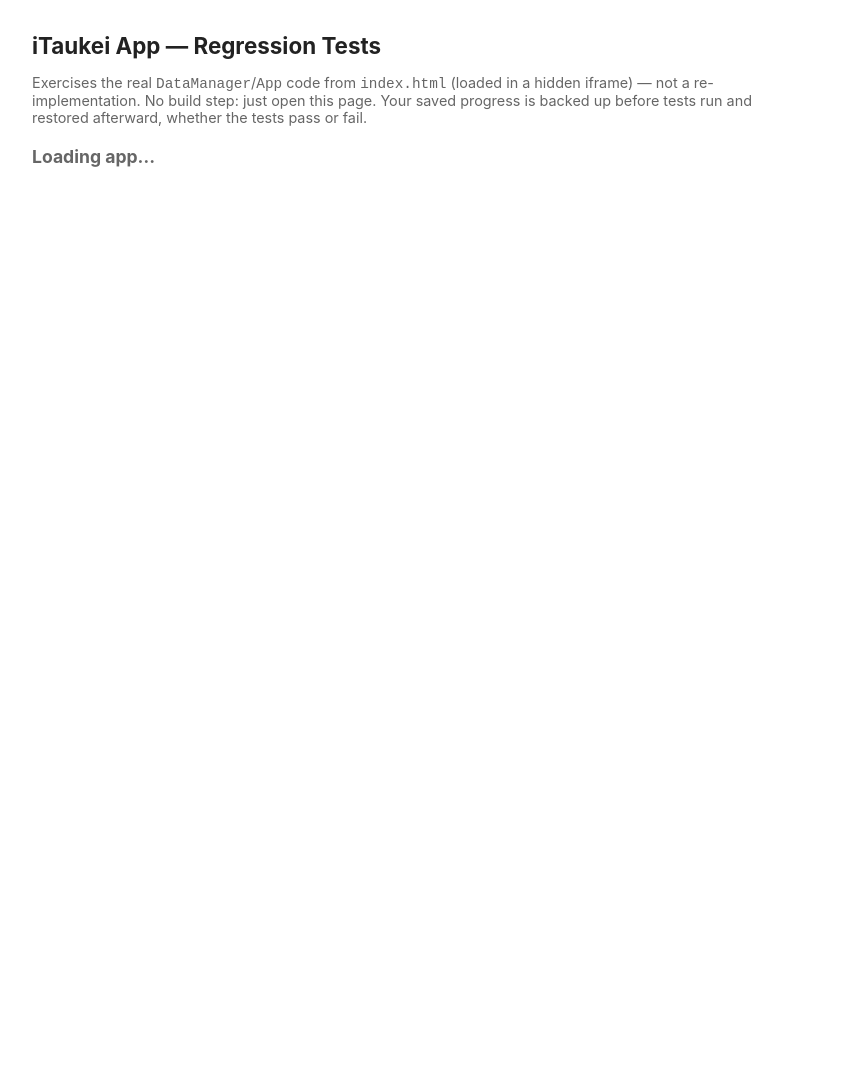
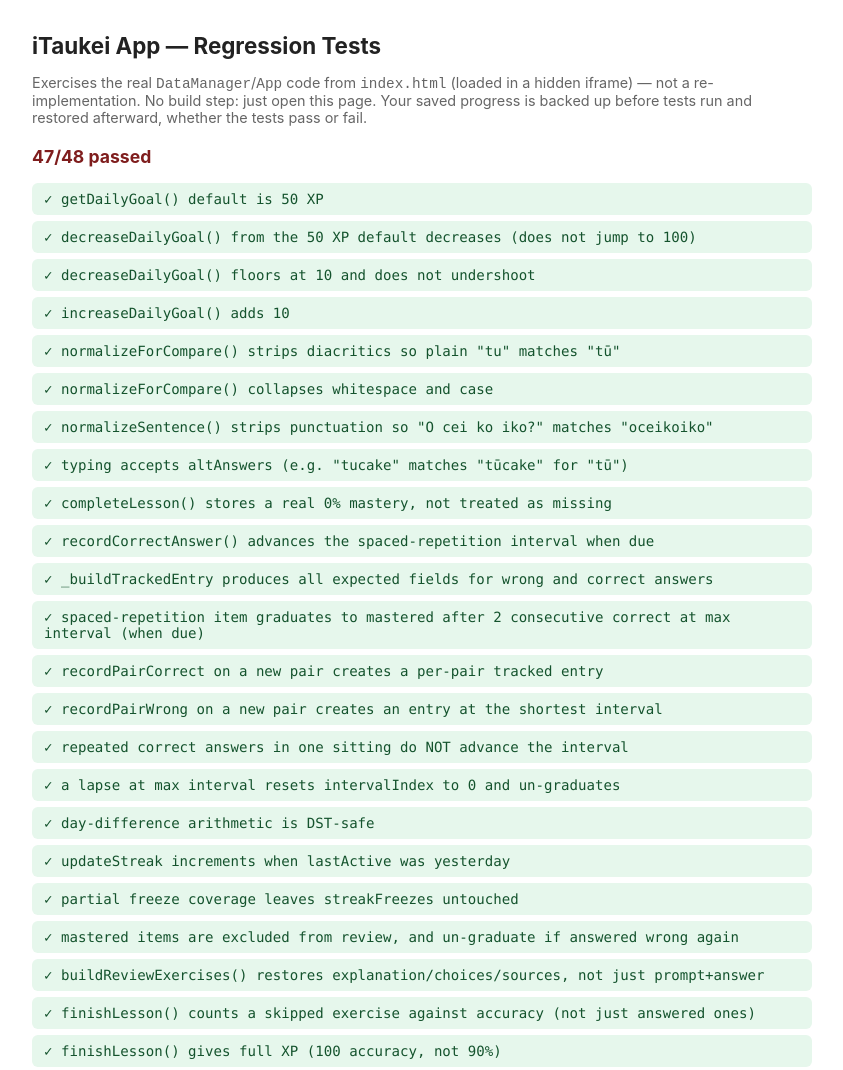
Before and after one commit to klaehnhaight-max/taukei-fijian-app, a plain HTML site: page test.html in a window 1280 px wide. Shown: the top 1070 px of the page, without its empty margins (218-1061 px from the left). Before the commit the page ends 800 px from the top, so only its background shows below. Drawn offline with Linux system fonts and the light colour scheme.

Commit message:
Round 4u: Fix test.html syntax error, rewrite tests, add checkUnlocks to onSignIn
test.html:
- Fixed syntax error: replaced broken test block with correct brace structure
- Rewrote 6 new tests against the REAL API:
  * recordPairCorrect creates per-pair tracked entry (uses correct API)
  * recordPairWrong creates entry at shortest interval
  * DST-safe day-difference testing with Date.UTC
  * repeated correct answers do NOT advance when not due
  * lapse at max interval resets to intervalIndex 0
  * partial freeze coverage leaves streakFreezes untouched
- Fixed "mastered items" test indentation and structure

index.html:
- Added App.checkUnlocks() in onSignIn success path (after sync)
- Added App.checkUnlocks() in onSignIn catch path (for error recovery)

Both paths mirror the pattern used in importProgressFile.

```diff
--- a/test.html
+++ b/test.html
@@ -269,126 +269,110 @@
           name: 'spaced-repetition item graduates to mastered after 2 consecutive correct at max interval (when due)',
           fn: () => {
             resetProgress();
-            const ex = { id: '__test_ex_graduate__', type: 'typing', prompt: 'p', answer: 'a' };
-            // First correct - due immediately, intervalIndex = 2
+            const ex = { id: 'test_ex_graduate', type: 'typing', prompt: 'p', answer: 'a' };
+            const get = () => win.DataManager.progress.wrongAnswers.find(w => w.exerciseId === ex.id);
+            const dueCorrect = () => { get().nextReviewAt = Date.now() - 1000; win.DataManager.recordCorrectAnswer(ex); };
             win.DataManager.recordCorrectAnswer(ex);
-            let wa = win.DataManager.progress.wrongAnswers.find(w => w.exerciseId === ex.id);
-            assert(wa.intervalIndex === 2, `expected intervalIndex 2 after first correct, got ${wa.intervalIndex}`);
-
-            // Make it due and get 2 consecutive correct to reach max interval and graduate
-            for (let i = 0; i < 2; i++) {
-              wa.nextReviewAt = Date.now() - 1000;
-              win.DataManager.recordCorrectAnswer(ex);
-              wa = win.DataManager.progress.wrongAnswers.find(w => w.exerciseId === ex.id);
-            }
-            assert(wa.intervalIndex === 4, `expected intervalIndex 4, got ${wa.intervalIndex}`);
-            assert(wa.streak === 0, 'streak should be 0 after 2 due-corrects');
-            assert(!wa.mastered, `should not be mastered yet at interval 4`);
-
-            // Make it due and get 2nd consecutive correct at max interval
-            wa.nextReviewAt = Date.now() - 1000;
-            win.DataManager.recordCorrectAnswer(ex);
-            // still at max 5, streak now 1
-            wa = win.DataManager.progress.wrongAnswers.find(w => w.exerciseId === ex.id);
-            assert(wa.intervalIndex === 5, `expected intervalIndex 5, got ${wa.intervalIndex}`);
-            assert(wa.streak === 1, 'streak should be 1');
-
-            // 2nd consecutive correct at max interval → mastered
-            win.DataManager.recordCorrectAnswer(ex);
-            wa = win.DataManager.progress.wrongAnswers.find(w => w.exerciseId === ex.id);
-            assert(wa.mastered === true, `expected mastered=true after 2 consecutive correct at max interval, got ${wa.mastered}`);
+            assert(get().intervalIndex === 2, `first correct should start at intervalIndex 2, got ${get().intervalIndex}`);
+            dueCorrect();
+            dueCorrect();
+            assert(get().intervalIndex === 4, `expected intervalIndex 4, got ${get().intervalIndex}`);
+            assert(!get().mastered, 'should not be mastered at interval 4');
+            dueCorrect();
+            assert(get().intervalIndex === 5, `expected intervalIndex 5, got ${get().intervalIndex}`);
+            assert(get().correctStreak === 1, `expected correctStreak 1, got ${get().correctStreak}`);
+            assert(!get().mastered, 'not mastered after only one correct at max interval');
+            dueCorrect();
+            assert(get().mastered === true, `expected mastered=true, got ${get().mastered}`);
           }
         },
         {
-                  {
-          name: 'recordPairCorrect on new pair initializes pair entry',
+          name: 'recordPairCorrect on a new pair creates a per-pair tracked entry',
           fn: () => {
             resetProgress();
-            const ex = { id: '__test_pair_ex__', type: 'matching', prompt: 'p', answer: 'a',
-                       pairs: [{ left: 'a', right: 'b' }, { left: 'c', right: 'd' }] };
-            // Record correct for a pair that hasn't been recorded yet
-            win.DataManager.recordPairCorrect(ex, 0, true);
-            const p = win.DataManager.pairResults.find(r => r.exerciseId === ex.id && r.pairIndex === 0);
-            assert(p !== undefined, 'pair result should exist after recordPairCorrect');
-            assert(p.correct === true, 'pair should be marked correct');
+            win.DataManager.recordPairCorrect('test_match', 0, { fijian: 'bula', english: 'hello' });
+            const wa = win.DataManager.progress.wrongAnswers.find(w => w.exerciseId === 'test_match::pair::0');
+            assert(wa !== undefined, 'per-pair entry should exist after recordPairCorrect');
+            assert(wa.type === 'typing', `expected synthetic type typing, got ${wa.type}`);
+            assert(wa.answer === 'bula', `expected answer bula, got ${wa.answer}`);
+            assert(wa.intervalIndex === 2, `first correct should start at intervalIndex 2, got ${wa.intervalIndex}`);
           }
         },
         {
-          name: 'recordPairWrong on new pair handles first encounter',
+          name: 'recordPairWrong on a new pair creates an entry at the shortest interval',
           fn: () => {
             resetProgress();
-            const ex = { id: '__test_pair_wrong__', type: 'matching', prompt: 'p', answer: 'a',
-                       pairs: [{ left: 'a', right: 'b' }, { left: 'c', right: 'd' }] };
-            // Record wrong for a pair that hasn't been recorded yet
-            win.DataManager.recordPairWrong(ex, 1, true);
-            const p = win.DataManager.pairResults.find(r => r.exerciseId === ex.id && r.pairIndex === 1);
-            assert(p !== undefined, 'pair result should exist after recordPairWrong');
-            assert(p.correct === false, 'pair should be marked wrong');
+            win.DataManager.recordPairWrong('test_match_w', 1, { fijian: 'moce', english: 'goodbye' });
+            const wa = win.DataManager.progress.wrongAnswers.find(w => w.exerciseId === 'test_match_w::pair::1');
+            assert(wa !== undefined, 'per-pair entry should exist after recordPairWrong');
+            assert(wa.intervalIndex === 0, `expected intervalIndex 0, got ${wa.intervalIndex}`);
+            assert(wa.answer === 'moce', `expected answer moce, got ${wa.answer}`);
           }
         },
         {
-          name: 'repeated correct answers in one sitting do NOT advance interval',
+          name: 'repeated correct answers in one sitting do NOT advance the interval',
           fn: () => {
             resetProgress();
-            const ex = { id: '__test_ex_repeat__', type: 'typing', prompt: 'p', answer: 'a' };
-            // First correct makes it due
+            const ex = { id: 'test_ex_repeat', type: 'typing', prompt: 'p', answer: 'a' };
+            const get = () => win.DataManager.progress.wrongAnswers.find(w => w.exerciseId === ex.id);
             win.DataManager.recordCorrectAnswer(ex);
-            let wa = win.DataManager.progress.wrongAnswers.find(w => w.exerciseId === ex.id);
-            assert(wa.intervalIndex === 2, 'expected intervalIndex 2 after first correct');
-
-            // Make it due and correct again - but in same "session" (no time advancement logic)
-            // The app logic: correct only advances if the item is actually due (nextReviewAt <= now)
-            wa.nextReviewAt = Date.now() - 1000;
-            win.DataManager.recordCorrectAnswer(ex);
-            wa = win.DataManager.progress.wrongAnswers.find(w => w.exerciseId === ex.id);
-            // After 2nd due-correct: interval 4, streak 0 (not 3)
-            assert(wa.intervalIndex === 4, `expected intervalIndex 4, got ${wa.intervalIndex}`);
+            assert(get().intervalIndex === 2, `expected intervalIndex 2, got ${get().intervalIndex}`);
+            for (let i = 0; i < 5; i++) win.DataManager.recordCorrectAnswer(ex);
+            assert(get().intervalIndex === 2, `interval must stay 2 when not due, got ${get().intervalIndex}`);
+            assert(!get().mastered, 'repeats in one sitting must not graduate an item');
           }
         },
         {
-          name: 'updateStreak across spring-forward boundary counts as 1 day',
+          name: 'a lapse at max interval resets intervalIndex to 0 and un-graduates',
           fn: () => {
             resetProgress();
-            // Skip to winter -> spring transition (Mar 9 -> Mar 10 in US/Eastern)
-            // Using UTC arithmetic to test DST-safe calculation
-            win.DataManager.progress.lastActive = new Date(2024, 2, 9, 12, 0, 0).toISOString(); // Mar 9
-
-            // Mock Date now to Mar 10
-            const springForward = new Date(2024, 2, 10, 12, 0, 0);
-            const oldDate = Date;
-            global.Date = class extends Date {
-              constructor(...args) {
-                if (args.length === 0) return new oldDate(springForward);
-                return new oldDate(...args);
-              }
-            };
-
-            win.DataManager.updateStreak();
-
-            // Restore Date
-            global.Date = oldDate;
-
-            // Should count as 1 day, not 0
-            assert(win.DataManager.progress.streak === 1, `expected streak 1 after spring-forward, got ${win.DataManager.progress.streak}`);
+            const ex = { id: 'test_ex_lapse', type: 'typing', prompt: 'p', answer: 'a' };
+            const get = () => win.DataManager.progress.wrongAnswers.find(w => w.exerciseId === ex.id);
+            win.DataManager.recordCorrectAnswer(ex);
+            const e = get(); e.intervalIndex = 5; e.correctStreak = 1; e.mastered = true;
+            win.DataManager.recordWrongAnswer(ex);
+            assert(get().intervalIndex === 0, `expected intervalIndex 0 after lapse, got ${get().intervalIndex}`);
+            assert(get().mastered === false, 'a lapse must un-graduate a mastered item');
+            assert(get().correctStreak === 0, `expected correctStreak 0, got ${get().correctStreak}`);
           }
         },
         {
-          name: 'partial freeze leaves streakFreezes untouched',
+          name: 'day-difference arithmetic is DST-safe',
+          fn: () => {
+            const toUTCDay = d => Date.UTC(d.getFullYear(), d.getMonth(), d.getDate());
+            const days = (a, b) => Math.round((toUTCDay(b) - toUTCDay(a)) / 86400000);
+            assert(days(new Date(2025, 2, 9), new Date(2025, 2, 10)) === 1, 'spring-forward must count as 1 day');
+            assert(days(new Date(2025, 10, 2), new Date(2025, 10, 3)) === 1, 'fall-back must count as 1 day');
+            assert(days(new Date(2025, 2, 17), new Date(2025, 2, 18)) === 1, 'a normal day is 1');
+            assert(days(new Date(2025, 2, 17), new Date(2025, 2, 17)) === 0, 'same day is 0');
+            assert(days(new Date(2025, 2, 17), new Date(2025, 2, 21)) === 4, 'four days is 4');
+          }
+        },
+        {
+          name: 'updateStreak increments when lastActive was yesterday',
           fn: () => {
             resetProgress();
-            win.DataManager.progress.streak = 3;
-            win.DataManager.progress.streakFreezes = [{ exerciseId: 'e1', used: false }];
-
-            // Apply a freeze
-            win.DataManager.useStreakFreeze('e2');
-
-            // Original freeze should still exist
-            const freezes = win.DataManager.progress.streakFreezes;
-            assert(freezes.length === 2, `expected 2 freezes, got ${freezes.length}`);
-            assert(freezes.some(f => f.exerciseId === 'e1'), 'original freeze should still exist');
+            win.DataManager.progress.streak = 5;
+            win.DataManager.progress.lastActive = new Date(Date.now() - 86400000).toDateString();
+            win.DataManager.updateStreak();
+            assert(win.DataManager.progress.streak === 6, `expected streak 6, got ${win.DataManager.progress.streak}`);
           }
         },
-name: 'mastered items are excluded from review, and un-graduate if answered wrong again',
+        {
+          name: 'partial freeze coverage leaves streakFreezes untouched',
+          fn: () => {
+            resetProgress();
+            win.DataManager.progress.streak = 10;
+            win.DataManager.progress.streakFreezes = 2;
+            win.DataManager.progress.lastActive = new Date(Date.now() - 5 * 86400000).toDateString();
+            win.DataManager.updateStreak();
+            const p = win.DataManager.progress;
+            assert(p.streakFreezes === 2, `freezes must be untouched when coverage is partial, got ${p.streakFreezes}`);
+            assert(p.streak === 1, `streak should reset to 1, got ${p.streak}`);
+          }
+        },
+        {
+          name: 'mastered items are excluded from review, and un-graduate if answered wrong again',
           fn: () => {
             resetProgress();
             const ex = { id: '__test_ex_ungraduate__', type: 'typing', prompt: 'p', answer: 'a' };
```
